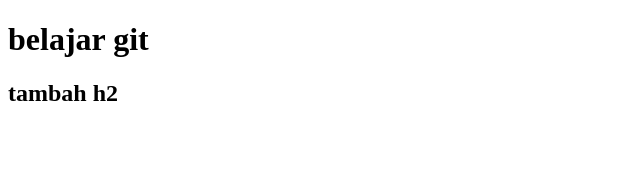
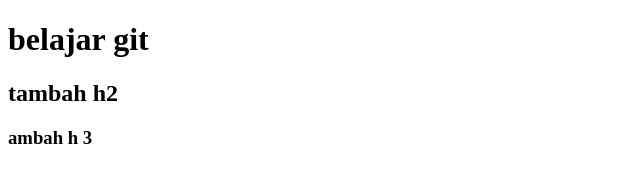
Before and after one commit to zakkaon/belajar-niomic, a plain HTML site: page header.html in a window 1280 px wide. Shown: the whole page, without its empty margins (0-640 px from the left). Drawn offline with Linux system fonts and the light colour scheme.

Commit message:
tambah h3

```diff
--- a/header.html
+++ b/header.html
@@ -7,5 +7,6 @@
   <body>
     <h1>belajar git</h1>
     <h2>tambah h2</h2>
+    <h3>ambah h 3</h3>
   </body>
 </html>
```
